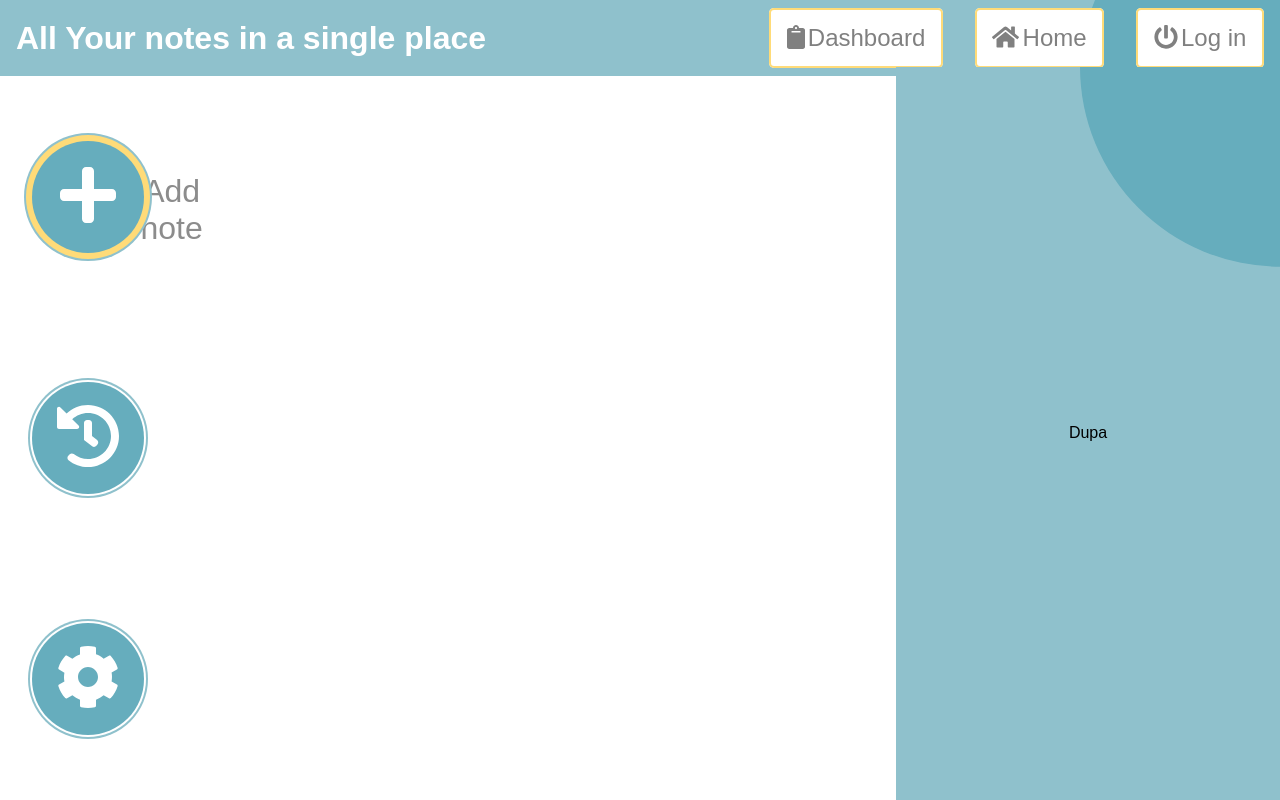
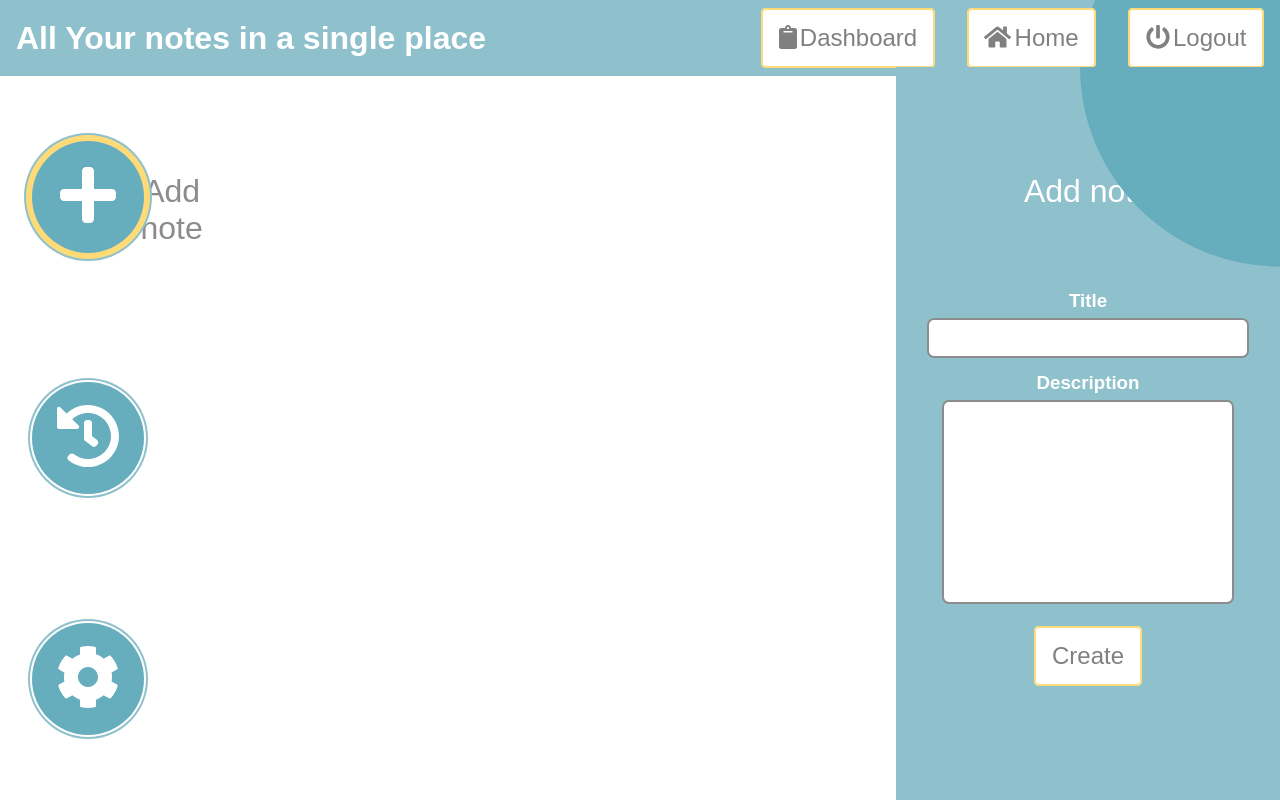
Before and after one commit to Centmsn/ToDo-mern, a React (Create React App) app: page /TESTOWEID in a window 1280 px wide. Both pictures are taken after a click on the button 88 px from the left and 196 px from the top of the page. Built offline with nearby package versions, Linux system fonts and the light colour scheme; a web font is replaced by a local one.

Commit message:
add AddNote, NotesHistory components

```diff
--- /dev/null
+++ b/src/components/pages/UserPanel/UserNotes.js
@@ -0,0 +1,9 @@
+import styled from "styled-components";
+
+const UserNotes = () => {
+  return <Wrapper>user notes</Wrapper>;
+};
+
+const Wrapper = styled.div``;
+
+export default UserNotes;
--- a/src/components/pages/UserPanel/index.js
+++ b/src/components/pages/UserPanel/index.js
@@ -3,25 +3,39 @@ import { faPlus } from "@fortawesome/free-solid-svg-icons";
 import { faHistory } from "@fortawesome/free-solid-svg-icons";
 import { faCog } from "@fortawesome/free-solid-svg-icons";
 import styled from "styled-components";
-import { useState } from "react";
-
+import { useState, useContext } from "react";
+import AuthContext from "../../../context/Auth";
+import AddNote from "../../uiElements/AddNote";
+import NotesHistory from "../../uiElements/NotesHistory";
 import PageContainer from "../../uiElements/PageContainer";
 import RoundButton from "../../uiElements/RoundButton";
-import AddNote from "../../uiElements/AddNote";
+import UserNotes from "./UserNotes";
 
 const UserPanel = () => {
   const [isAddNoteOpen, setIsAddNoteOpen] = useState(false);
   const [isHistoryOpen, setIsHistoryOpen] = useState(false);
   const [isSettingsOpen, setIsSettingsOpen] = useState(false);
+  const { isFormOpen, setIsFormOpen } = useContext(AuthContext);
 
   const handleAddNote = () => {
+    setIsHistoryOpen(false);
+    setIsSettingsOpen(false);
+
     setIsAddNoteOpen(prev => !prev);
   };
 
-  const closeAllWindows = () => {
+  const handleNotesHistory = () => {
+    setIsAddNoteOpen(false);
+    setIsSettingsOpen(false);
+
+    setIsHistoryOpen(prev => !prev);
+  };
+
+  const handleSettings = () => {
     setIsAddNoteOpen(false);
     setIsHistoryOpen(false);
-    setIsSettingsOpen(false);
+
+    setIsSettingsOpen(prev => !prev);
   };
 
   return (
@@ -32,19 +46,22 @@ const UserPanel = () => {
             <FontAwesomeIcon icon={faPlus} />
           </RoundButton>
         </ButtonContainer>
+
         <ButtonContainer>
-          <RoundButton text="History">
+          <RoundButton text="History" onClick={handleNotesHistory}>
             <FontAwesomeIcon icon={faHistory} />
           </RoundButton>
         </ButtonContainer>
+
         <ButtonContainer>
-          <RoundButton text="Settings">
+          <RoundButton text="Settings" onClick={handleSettings}>
             <FontAwesomeIcon icon={faCog} />
           </RoundButton>
         </ButtonContainer>
       </Options>
 
       <AddNote isOpen={isAddNoteOpen} />
+      <NotesHistory isOpen={isHistoryOpen} />
     </PageContainer>
   );
 };
--- a/src/components/uiElements/AddNote/index.js
+++ b/src/components/uiElements/AddNote/index.js
@@ -1,12 +1,47 @@
 import styled from "styled-components";
 import { useState } from "react";
 
+import Button from "../Button";
+import Input from "../Input";
 import SideBar from "../SideBar";
 
 const AddNote = ({ isOpen }) => {
-  return <SideBar isOpen={isOpen}>Dupa</SideBar>;
+  const [noteTitle, setNoteTitle] = useState("");
+  const [noteBody, setNoteBody] = useState("");
+
+  return (
+    <SideBar isOpen={isOpen}>
+      <Form>
+        <FormTitle>Add note</FormTitle>
+        <Input type="text" desc="Title" onChange={setNoteTitle} size="medium" />
+        <Input
+          type="textarea"
+          desc="Description"
+          onChange={setNoteBody}
+          size="medium"
+        />
+
+        <Button>
+          <span>Create</span>
+        </Button>
+      </Form>
+    </SideBar>
+  );
 };
 
-const Wrapper = styled.div``;
+const Form = styled.form`
+  display: flex;
+  flex-wrap: wrap;
+  justify-content: center;
+  align-items: center;
+`;
+
+const FormTitle = styled.form`
+  margin-bottom: 5rem;
+
+  font-size: 2rem;
+
+  color: white;
+`;
 
 export default AddNote;
--- a/src/components/uiElements/Input/index.js
+++ b/src/components/uiElements/Input/index.js
@@ -6,17 +6,60 @@ import PropTypes from "prop-types";
  * @param {Object} props - react props
  * @returns {JSX.Element}
  */
-const Input = ({ type = "text", desc, onChange, error = null }) => {
+const Input = ({
+  type = "text",
+  desc,
+  onChange,
+  error = null,
+  size = "medium",
+}) => {
+  const handleInputChange = e => {
+    onChange(e.target.value);
+  };
+
+  let inputSize;
+
+  if (size === "small") {
+    inputSize = "50%";
+  } else if (size === "medium") {
+    inputSize = "75%";
+  } else if (size === "large") {
+    inputSize = "90%";
+  }
+
+  const textAreaStyle = {
+    resize: "none",
+    height: "200px",
+    flexBasis: inputSize,
+  };
+
+  const InputType =
+    type === "textarea" ? (
+      <InputEl
+        as={"textarea"}
+        onChange={handleInputChange}
+        error={error}
+        style={textAreaStyle}
+      />
+    ) : (
+      <InputEl
+        type={type}
+        onChange={handleInputChange}
+        error={error}
+        style={{ flexBasis: inputSize }}
+      />
+    );
+
   return (
     <Label>
       <h3>{desc}</h3>
-      <InputEl type={type} onChange={onChange} error={error} />
+      {InputType}
       {error && <span>{error}</span>}
     </Label>
   );
 };
 
-Input.prototypes = {
+Input.propTypes = {
   /**
    * input type - default is text
    */
@@ -34,6 +77,11 @@ Input.prototypes = {
    * Error message to display below input
    */
   error: PropTypes.string,
+
+  /**
+   * Sets input size
+   */
+  size: PropTypes.oneOf(["small", "medium", "large"]),
 };
 
 const Label = styled.label`
@@ -68,10 +116,10 @@ const InputEl = styled.input`
   font-size: 1.5rem;
 
   border: none;
+  border-radius: 5px;
+  outline: none;
   box-shadow: 0 0 0 2px
     ${({ theme, error }) => (error ? theme.colors.red : theme.colors.gray)};
-  border-radius: 5px;
-  outline: none;
 
   background-color: ${({ theme, error }) =>
     error ? "rgb(237, 204, 197)" : "white"};
--- a/src/components/uiElements/Menu/index.js
+++ b/src/components/uiElements/Menu/index.js
@@ -1,11 +1,10 @@
-import { CSSTransition } from "react-transition-group";
 import { FontAwesomeIcon } from "@fortawesome/react-fontawesome";
 import { faPowerOff } from "@fortawesome/free-solid-svg-icons";
 import { faHome } from "@fortawesome/free-solid-svg-icons";
 import { faClipboard } from "@fortawesome/free-solid-svg-icons";
 import PropTypes from "prop-types";
 import styled from "styled-components";
-import { useState, useContext } from "react";
+import { useContext, useState } from "react";
 import { useParams } from "react-router-dom";
 
 import AuthContext from "../../../context/Auth";
@@ -19,8 +18,8 @@ import SideBar from "../SideBar";
  * @returns {JSX.Element}
  */
 const Menu = ({ title }) => {
-  const [isSideMenuOpen, setIsSideMenuOpen] = useState(false);
-  const { isLoggedIn } = useContext(AuthContext);
+  const [isFormOpen, setIsFormOpen] = useState(false);
+  const { isLoggedIn, setIsLoggedIn } = useContext(AuthContext);
   const path = useParams();
 
   const menuLinks = [
@@ -36,16 +35,20 @@ const Menu = ({ title }) => {
       icon: <FontAwesomeIcon icon={faHome} />,
     },
     {
-      text: "Log in",
+      text: isLoggedIn ? "Logout" : "Login",
       icon: <FontAwesomeIcon icon={faPowerOff} />,
     },
   ];
 
   const sideMenuHandler = direction => {
-    if (typeof direction === "boolean") {
-      setIsSideMenuOpen(direction);
+    if (!isLoggedIn) {
+      if (typeof direction === "boolean") {
+        setIsFormOpen(direction);
+      } else {
+        setIsFormOpen(!isFormOpen);
+      }
     } else {
-      setIsSideMenuOpen(prev => !prev);
+      setIsLoggedIn(false);
     }
   };
 
@@ -58,9 +61,11 @@ const Menu = ({ title }) => {
         <MenuList listItems={links} toggleMenuVisibility={sideMenuHandler} />
       </MenuBar>
 
-      <SideBar isOpen={isSideMenuOpen}>
-        <LoginForm />
-      </SideBar>
+      {!isLoggedIn && (
+        <SideBar isOpen={isFormOpen}>
+          <LoginForm />
+        </SideBar>
+      )}
     </>
   );
 };
--- /dev/null
+++ b/src/components/uiElements/NotesHistory/index.js
@@ -0,0 +1,15 @@
+import styled from "styled-components";
+
+import SideBar from "../SideBar";
+
+const NotesHistory = ({ isOpen }) => {
+  return (
+    <SideBar size={"50vw"} isOpen={isOpen}>
+      History
+    </SideBar>
+  );
+};
+
+const Wrapper = styled.div``;
+
+export default NotesHistory;
--- a/src/components/uiElements/SideBar/index.js
+++ b/src/components/uiElements/SideBar/index.js
@@ -7,10 +7,20 @@ import PropTypes from "prop-types";
  * @param {Object} props - react props
  * @returns {JSX.Element}
  */
-const SideBar = ({ isOpen, children }) => {
+const SideBar = ({ children, isOpen, size = "30vw" }) => {
+  let timeout = size.match(/\d/g).join("") * 1;
+
+  if (timeout < 100) timeout = timeout * 10;
+  else if (timeout > 1000) timeout = 1000;
+
   return (
-    <CSSTransition in={isOpen} classNames={"bar"} timeout={300} unmountOnExit>
-      <Wrapper>{children}</Wrapper>
+    <CSSTransition
+      in={isOpen}
+      classNames={"bar"}
+      timeout={timeout}
+      unmountOnExit
+    >
+      <Wrapper size={size}>{children}</Wrapper>
     </CSSTransition>
   );
 };
@@ -20,6 +30,11 @@ SideBar.propTypes = {
    * Determinates if component is visible
    */
   isOpen: PropTypes.bool.isRequired,
+
+  /**
+   * Sets components width, all units are accepted
+   */
+  size: PropTypes.string,
 };
 
 const Wrapper = styled.div`
@@ -28,7 +43,7 @@ const Wrapper = styled.div`
   right: 0;
   bottom: 0;
 
-  width: 30vw;
+  width: ${({ size }) => size};
   min-width: 200px;
 
   display: flex;
@@ -54,7 +69,7 @@ const Wrapper = styled.div`
   }
 
   &.bar-enter {
-    transform: translateX(30vw);
+    transform: translateX(${({ size }) => size});
   }
 
   &.bar-enter-active {
@@ -66,7 +81,7 @@ const Wrapper = styled.div`
   }
 
   &.bar-exit-active {
-    transform: translateX(30vw);
+    transform: translateX(${({ size }) => size});
   }
 `;
 
--- a/src/context/Auth.js
+++ b/src/context/Auth.js
@@ -15,7 +15,10 @@ export const AuthContextProvider = ({ children }) => {
 
   return (
     <AuthContext.Provider
-      value={{ isLoggedIn: isLoggedIn, setIsLoggedIn: handleStatusChange }}
+      value={{
+        isLoggedIn: isLoggedIn,
+        setIsLoggedIn: handleStatusChange,
+      }}
     >
       {children}
     </AuthContext.Provider>
```
